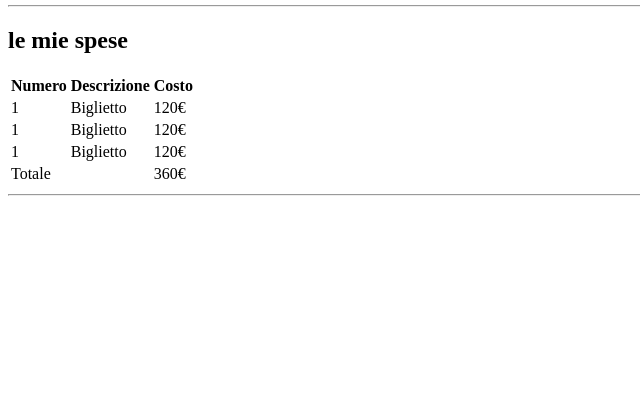
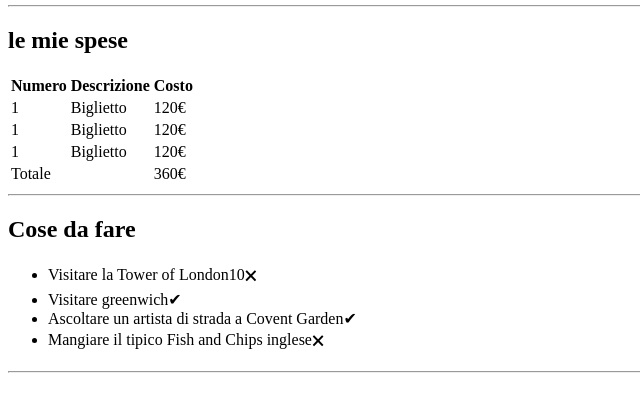
Before and after one commit to DeSantisDomiziano/html-london-trip, a plain HTML site: page index.html in a window 1280 px wide. Shown: the part 101-512 px from the top of the page, without its empty margins (0-640 px from the left). Drawn offline with Linux system fonts and the light colour scheme.

Commit message:
section to do done

```diff
--- a/index.html
+++ b/index.html
@@ -34,17 +34,17 @@
                     <tr>
                         <td>1</td>
                         <td>Biglietto</td>
-                        <td>120&#8364</td>
+                        <td>120&#8364;</td>
                     </tr>
                     <tr>
                         <td>1</td>
                         <td>Biglietto</td>
-                        <td>120&#8364</td>
+                        <td>120&#8364;</td>
                     </tr>
                     <tr>
                         <td>1</td>
                         <td>Biglietto</td>
-                        <td>120&#8364</td>
+                        <td>120&#8364;</td>
                     </tr>
                 </tbody>
 
@@ -52,7 +52,7 @@
                     <tr>
                         <td>Totale</td>
                         <td></td>
-                        <td>360&#8364</td>
+                        <td>360&#8364;</td>
                     </tr>
                 </tfoot>
             </table>
@@ -61,7 +61,14 @@
 
         <!-- TO DO -->
         <section class="todo">
-
+            <h2>Cose da fare</h2>
+            <ul>
+                <li>Visitare la Tower of London10&#128473;</li>
+                <li>Visitare greenwich&#10004;</li>
+                <li>Ascoltare un artista di strada a Covent Garden&#10004;</li>
+                <li>Mangiare il tipico Fish and Chips inglese&#128473;</li>
+            </ul>
+            <hr>
         </section>
 
         <!-- INFO -->
```
